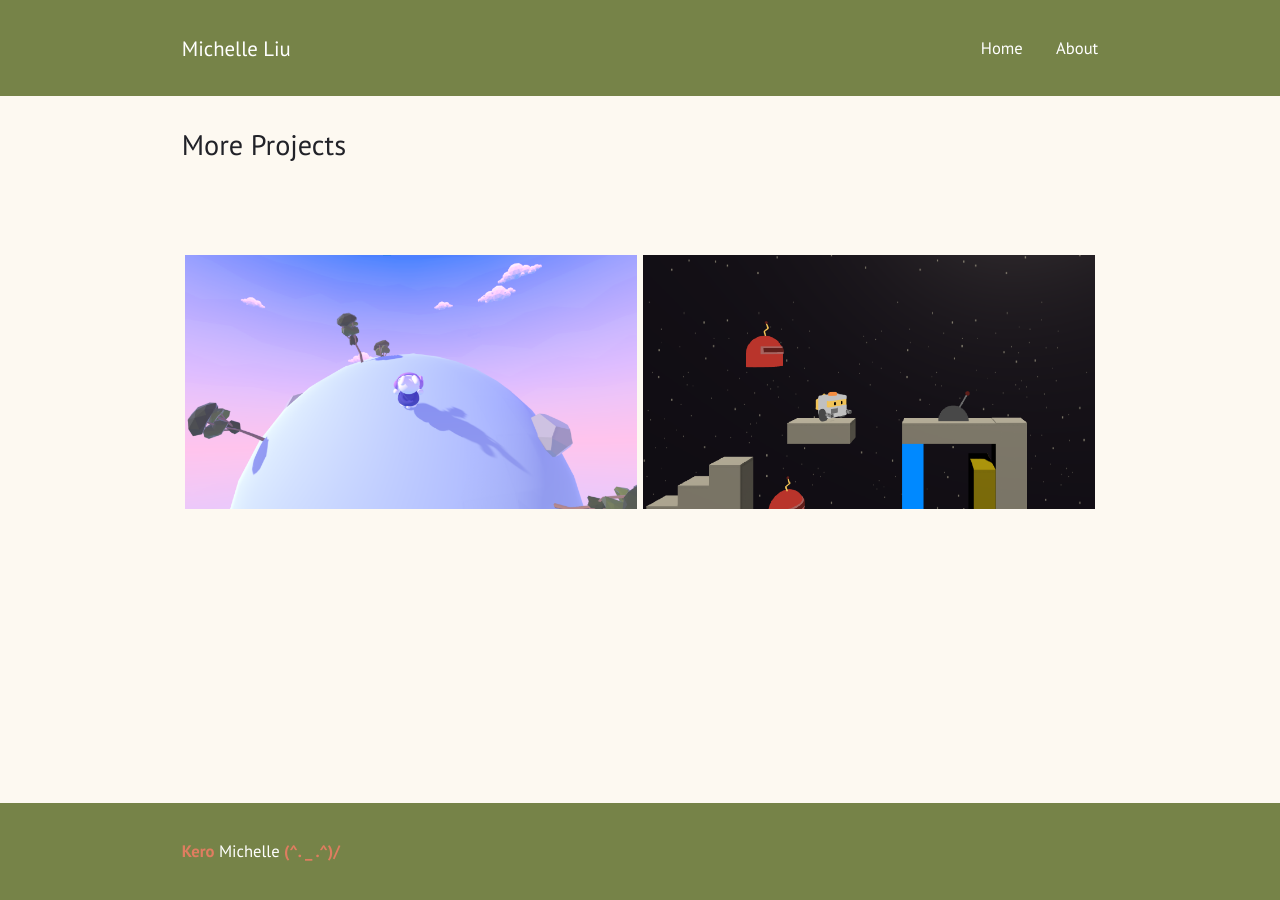
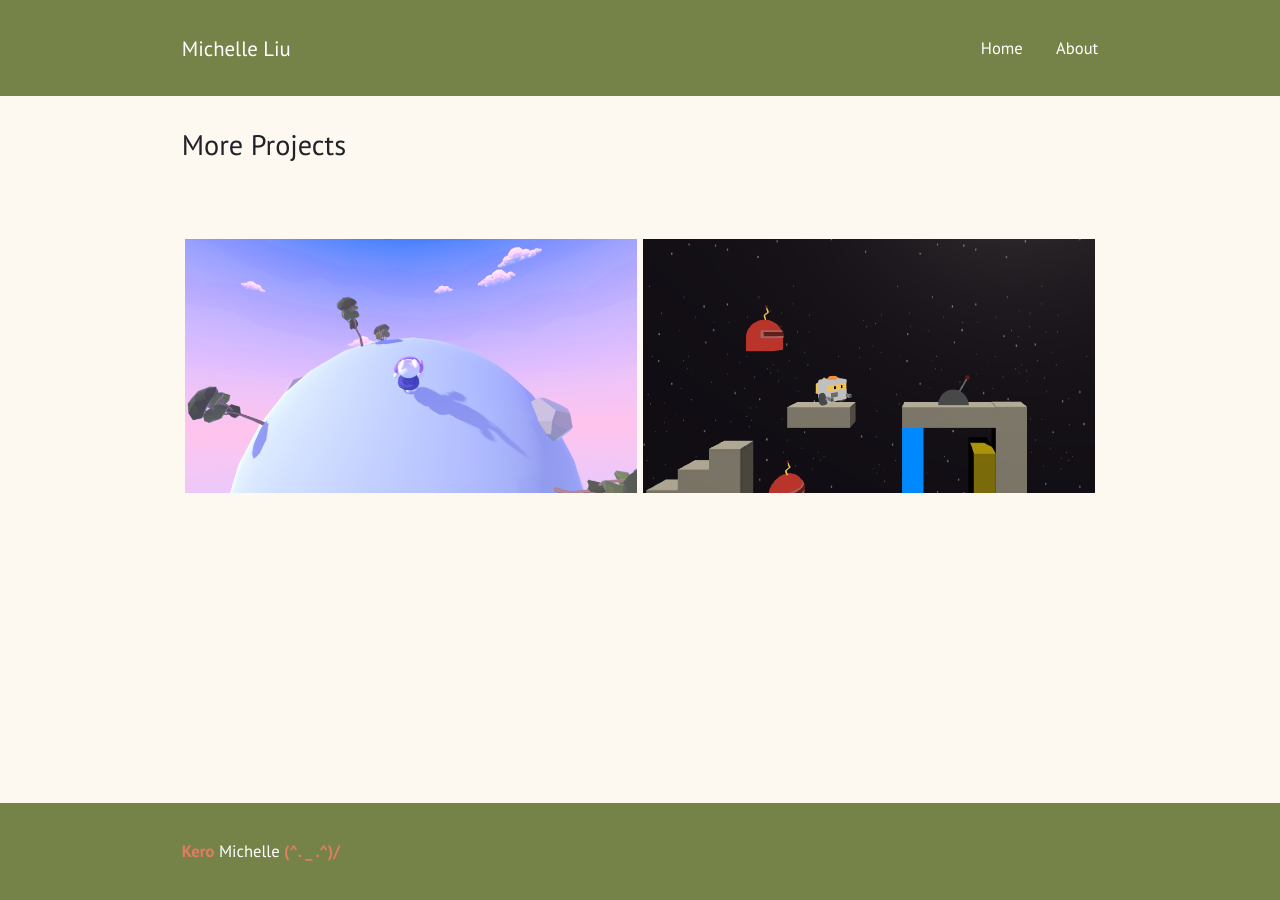
Before and after one commit to KeroMichelle/KeroMichelle.github.io, a Jekyll site: the page built from more.md, in a window 1280 px wide. Built offline with Jekyll 4.4.1, drawn with Linux system fonts in a browser that asks for light colours.

Commit message:
Margin padding

```diff
--- a/_includes/menu.html
+++ b/_includes/menu.html
@@ -3,7 +3,7 @@
   {%- assign node = site.pages | where: "name", item.file | first -%}
   {%- assign url = item.url | default: node.url -%}
   {%- assign title = item.title | default: node.title -%}
-  <a href="{{ url | relative_url }}" {% if url == page.url{:target="_blank"} %}class="selected"{% endif %}>
+  <a href="{{ url | relative_url }}" {% if url == page.url %}class="selected"{% endif %}>
     {%- if item.icon -%}<svg aria-label="{{ title }}" class="icon"><use xlink:href="{{ "/assets/fontawesome/icons.svg" | relative_url }}#{{ item.icon }}"></use></svg>{%- else -%}{{ title }}{%- endif -%}
   </a>
 {%- endfor -%}
--- a/_sass/layout.sass
+++ b/_sass/layout.sass
@@ -12,11 +12,11 @@ body > header, body > footer
   justify-content: space-between
 
 body > header, body > article, body > footer
-  padding: 1.5em
+  padding: 2em
 
+// space between page title and first line
 article header
-  margin-bottom: 2.5em
-  // margin-bottom: 1.5em
+  margin-bottom: 1.5em
 
 article header h1
   font-size: 1.7em
```
